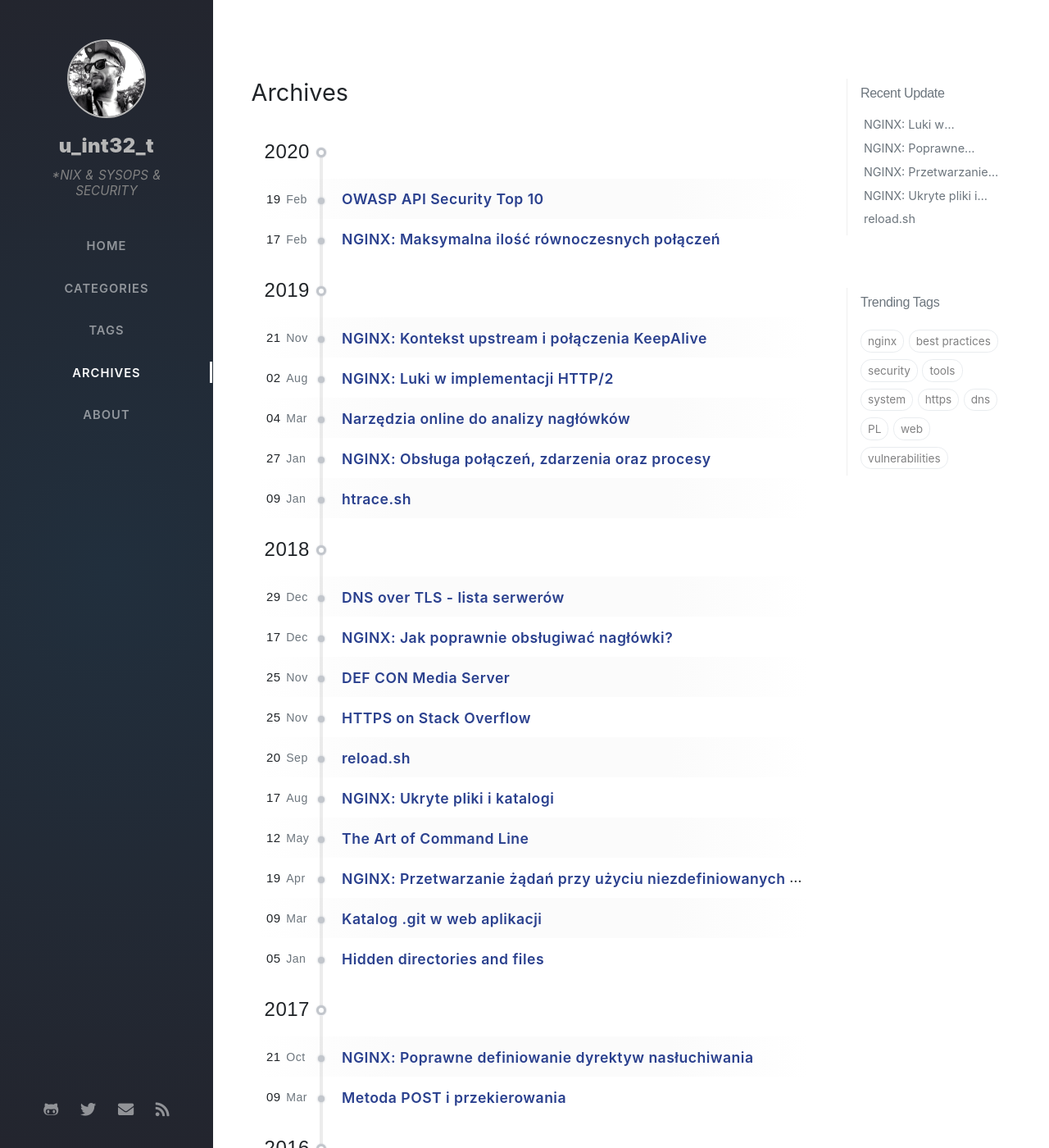
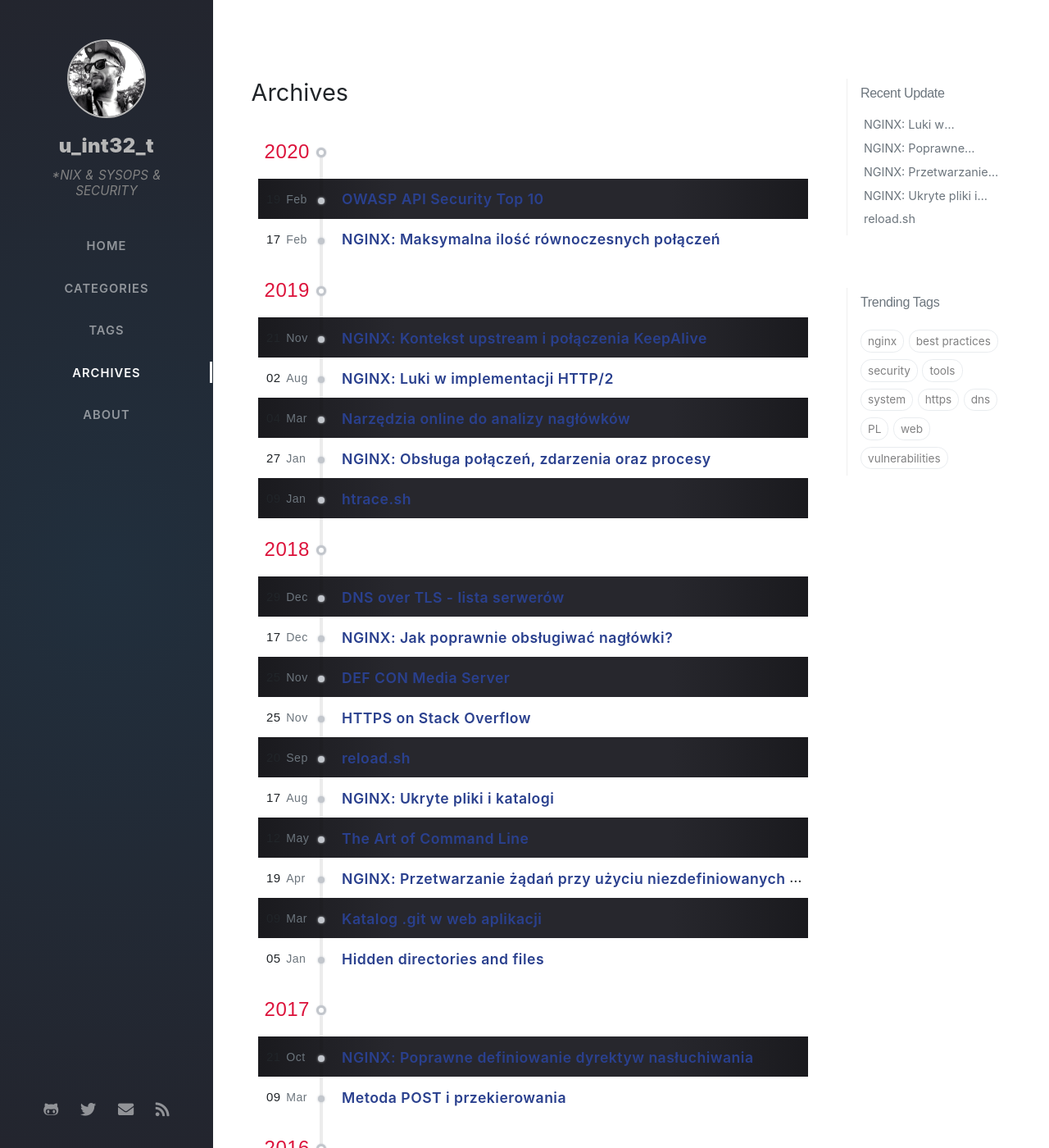
Before and after one commit to morristech/trimstray.github.io, a Jekyll site: the page built from tabs/archives.md, in a window 1280 px wide and 1400 px high. Shown: the whole window at 82% size. Built offline with Jekyll 4.4.1, drawn with Linux system fonts in a browser that asks for light colours; nearby versions of some CDN libraries; some web fonts are replaced; comment, search, counter and statistics services are not loaded.

Commit message:
minor updates - signed-off-by: trimstray <trimstray@gmail.com>

```diff
--- a/assets/css/archives.scss
+++ b/assets/css/archives.scss
@@ -33,6 +33,7 @@
   font-family: 'Oswald', sans-serif;
   position: relative;
   left: 8px;
+  color: crimson;
 }
 
 #archives span.lead:not(:first-child) {
@@ -148,7 +149,7 @@
   }
 }
 
-@media (prefers-color-scheme: dark) {
+@media (prefers-color-scheme: light) {
   #archives li:nth-child(odd) {
     background-image: linear-gradient(to left,
       rgb(26, 26, 30), rgb(39, 39, 45), rgb(39, 39, 45), rgb(39, 39, 45), rgb(26, 26, 30));
--- a/assets/css/categories.scss
+++ b/assets/css/categories.scss
@@ -65,7 +65,7 @@
   transform: rotate(-90deg);
 }
 
-@media (prefers-color-scheme: dark) {
+@media (prefers-color-scheme: light) {
   .categories.card,
   .list-group-item {
     background-color: var(--card-bg);
--- a/assets/css/post.scss
+++ b/assets/css/post.scss
@@ -272,7 +272,7 @@
   }
 }
 
-@media (prefers-color-scheme: dark) {
+@media (prefers-color-scheme: light) {
   nav[data-toggle=toc] .nav-link.active,
   nav[data-toggle=toc] .nav-link.active:focus,
   nav[data-toggle=toc] .nav-link.active:hover,
```
Also changed, not shown: _posts/2020-02-17-nginx-maksymalna-ilosc-rownoczesnych-polaczen.md (+3 -1 lines).
